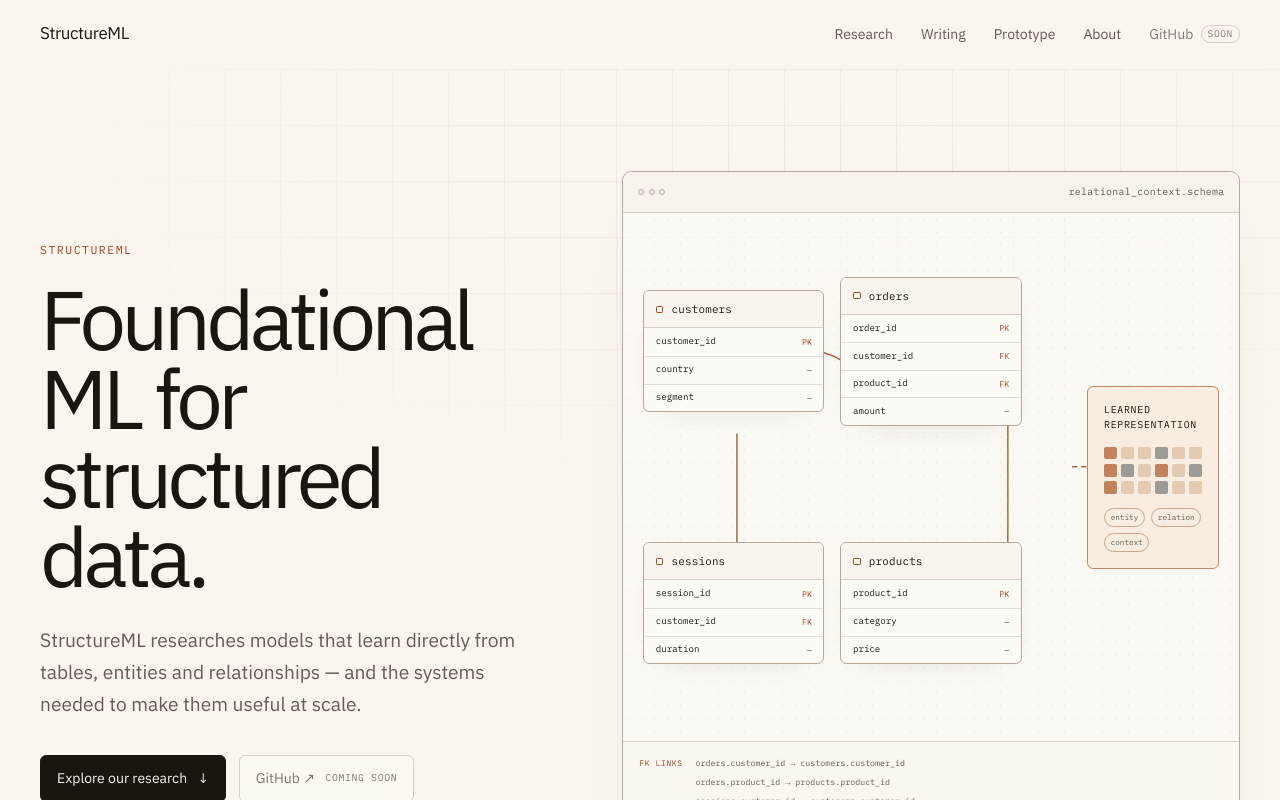
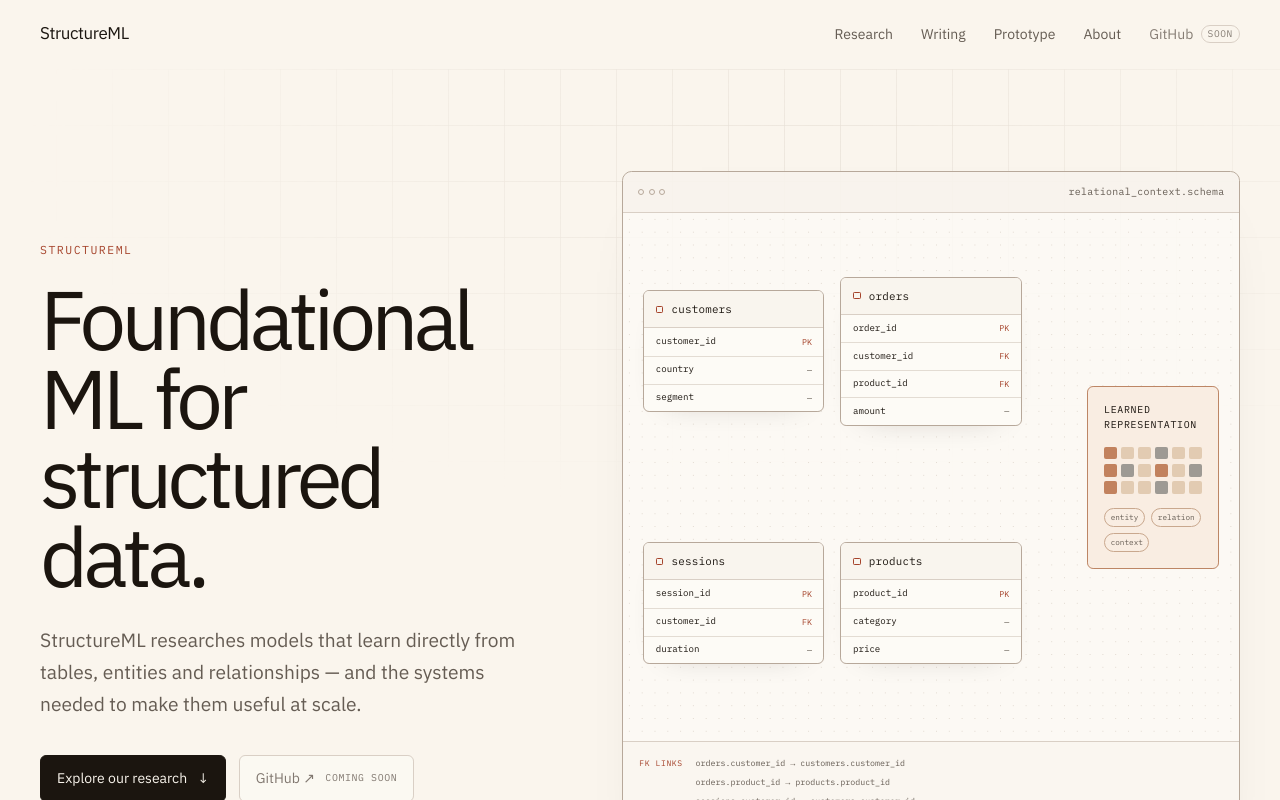
Before and after one commit to kwokchunghim/structureml-landing-page, a React (Vite) app: page / in a window 1280 px wide. Shown: the top 800 px of the page. Built offline with nearby package versions, Linux system fonts and the light colour scheme.

Commit message:
feat: animate the relational research diagram

```diff
--- a/src/components/visuals/RelationalDiagram.tsx
+++ b/src/components/visuals/RelationalDiagram.tsx
@@ -71,7 +71,7 @@
     <figure
       aria-labelledby="relational-diagram-title"
       className="relational-diagram"
-      data-animation-state="static"
+      data-animation-state="sequenced"
     >
       <div className="diagram-toolbar">
         <div>
@@ -95,17 +95,29 @@
         >
           <path
             className="relationship-path path-customer-orders"
-            d="M 300 136 C 360 136, 365 160, 430 160"
+            d="M 326.8 127.1 C 337 127.1, 342 140.6, 353 140.6"
+            pathLength="1"
           />
           <path
             className="relationship-path path-product-orders"
-            d="M 625 390 C 625 330, 625 255, 625 205"
+            d="M 647 167.7 H 675 V 375.3 H 647"
+            pathLength="1"
           />
           <path
             className="relationship-path path-customer-sessions"
-            d="M 185 218 C 185 270, 185 316, 185 355"
+            d="M 32.8 402.4 H 14 V 127.1 H 32.8"
+            pathLength="1"
           />
-          <path className="representation-path" d="M 730 250 C 775 250, 780 250, 820 250" />
+          <path
+            className="representation-path"
+            d="M 675 260 C 710 260, 720 260, 753.3 260"
+            pathLength="1"
+          />
+
+          <circle className="diagram-signal signal-customer-orders" cx="353" cy="140.6" r="4" />
+          <circle className="diagram-signal signal-product-orders" cx="647" cy="167.7" r="4" />
+          <circle className="diagram-signal signal-customer-sessions" cx="32.8" cy="402.4" r="4" />
+          <circle className="diagram-signal signal-representation" cx="675" cy="260" r="4" />
         </svg>
 
         {schemaTables.map((table) => (
--- a/src/styles/diagram.css
+++ b/src/styles/diagram.css
@@ -71,6 +71,24 @@
   border-radius: 0.38rem;
   background: var(--surface);
   box-shadow: 0 0.7rem 2rem -1.6rem color-mix(in oklch, var(--foreground) 30%, transparent);
+  opacity: 0;
+  animation: schema-reveal 460ms cubic-bezier(0.2, 0.75, 0.25, 1) forwards;
+}
+
+.schema-customers {
+  animation-delay: 100ms;
+}
+
+.schema-orders {
+  animation-delay: 230ms;
+}
+
+.schema-sessions {
+  animation-delay: 360ms;
+}
+
+.schema-products {
+  animation-delay: 490ms;
 }
 
 .schema-customers,
@@ -164,6 +182,8 @@
   border: 1px solid color-mix(in oklch, var(--accent) 55%, var(--border));
   border-radius: 0.38rem;
   background: color-mix(in oklch, var(--accent-soft) 46%, var(--surface));
+  opacity: 0;
+  animation: representation-reveal 540ms cubic-bezier(0.2, 0.75, 0.25, 1) 2.45s forwards;
 }
 
 .representation-block > p {
@@ -229,10 +249,47 @@
   stroke-linecap: round;
   stroke-width: 1.5;
   vector-effect: non-scaling-stroke;
+  stroke-dasharray: 1;
+  stroke-dashoffset: 1;
+  animation: draw-relationship 620ms ease-out forwards;
 }
 
 .representation-path {
-  stroke-dasharray: 4 5;
+  animation-delay: 2s;
+}
+
+.path-customer-orders {
+  animation-delay: 920ms;
+}
+
+.path-product-orders {
+  animation-delay: 1.08s;
+}
+
+.path-customer-sessions {
+  animation-delay: 1.24s;
+}
+
+.diagram-signal {
+  fill: var(--accent);
+  opacity: 0;
+  vector-effect: non-scaling-stroke;
+}
+
+.signal-customer-orders {
+  animation: signal-customer-orders 580ms ease-in-out 1.55s forwards;
+}
+
+.signal-product-orders {
+  animation: signal-product-orders 680ms ease-in-out 1.68s forwards;
+}
+
+.signal-customer-sessions {
+  animation: signal-customer-sessions 620ms ease-in-out 1.78s forwards;
+}
+
+.signal-representation {
+  animation: signal-representation 520ms ease-in-out 2.18s forwards;
 }
 
 .relationship-ledger {
@@ -266,6 +323,119 @@
   color: var(--muted);
   font-size: 0.68rem;
   line-height: 1.5;
+}
+
+@keyframes schema-reveal {
+  from {
+    opacity: 0;
+    transform: translateY(0.65rem);
+  }
+
+  to {
+    opacity: 1;
+    transform: translateY(0);
+  }
+}
+
+@keyframes draw-relationship {
+  to {
+    stroke-dashoffset: 0;
+  }
+}
+
+@keyframes signal-customer-orders {
+  0% {
+    opacity: 0;
+    transform: translate(0, 0);
+  }
+
+  20% {
+    opacity: 1;
+    transform: translate(-5px, -1px);
+  }
+
+  80% {
+    opacity: 1;
+    transform: translate(-21px, -11px);
+  }
+
+  100% {
+    opacity: 0;
+    transform: translate(-26.2px, -13.5px);
+  }
+}
+
+@keyframes signal-product-orders {
+  0% {
+    opacity: 0;
+    transform: translate(0, 0);
+  }
+
+  10% {
+    opacity: 1;
+    transform: translateX(28px);
+  }
+
+  88% {
+    opacity: 1;
+    transform: translate(28px, 207.6px);
+  }
+
+  100% {
+    opacity: 0;
+    transform: translateY(207.6px);
+  }
+}
+
+@keyframes signal-customer-sessions {
+  0% {
+    opacity: 0;
+    transform: translate(0, 0);
+  }
+
+  8% {
+    opacity: 1;
+    transform: translateX(-18.8px);
+  }
+
+  90% {
+    opacity: 1;
+    transform: translate(-18.8px, -275.3px);
+  }
+
+  100% {
+    opacity: 0;
+    transform: translateY(-275.3px);
+  }
+}
+
+@keyframes signal-representation {
+  0% {
+    opacity: 0;
+    transform: translateX(0);
+  }
+
+  20%,
+  80% {
+    opacity: 1;
+  }
+
+  100% {
+    opacity: 0;
+    transform: translateX(78.3px);
+  }
+}
+
+@keyframes representation-reveal {
+  from {
+    opacity: 0;
+    transform: translateX(0.7rem);
+  }
+
+  to {
+    opacity: 1;
+    transform: translateX(0);
+  }
 }
 
 @media (max-width: 68rem) {
@@ -314,3 +484,20 @@
     grid-row: auto;
   }
 }
+
+@media (prefers-reduced-motion: reduce) {
+  .schema-card,
+  .representation-block,
+  .relationship-path,
+  .representation-path {
+    opacity: 1;
+    animation: none;
+    transform: none;
+    stroke-dashoffset: 0;
+  }
+
+  .diagram-signal {
+    display: none;
+    animation: none;
+  }
+}
```
